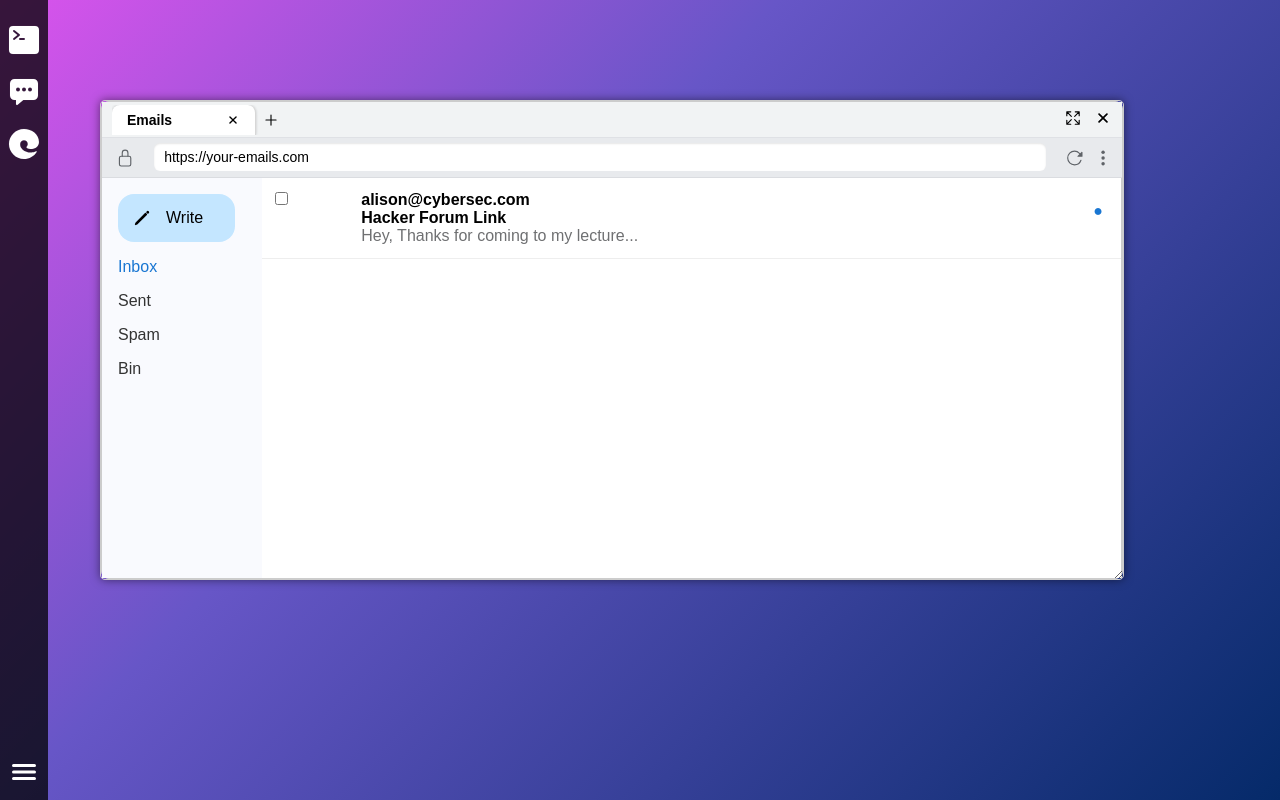
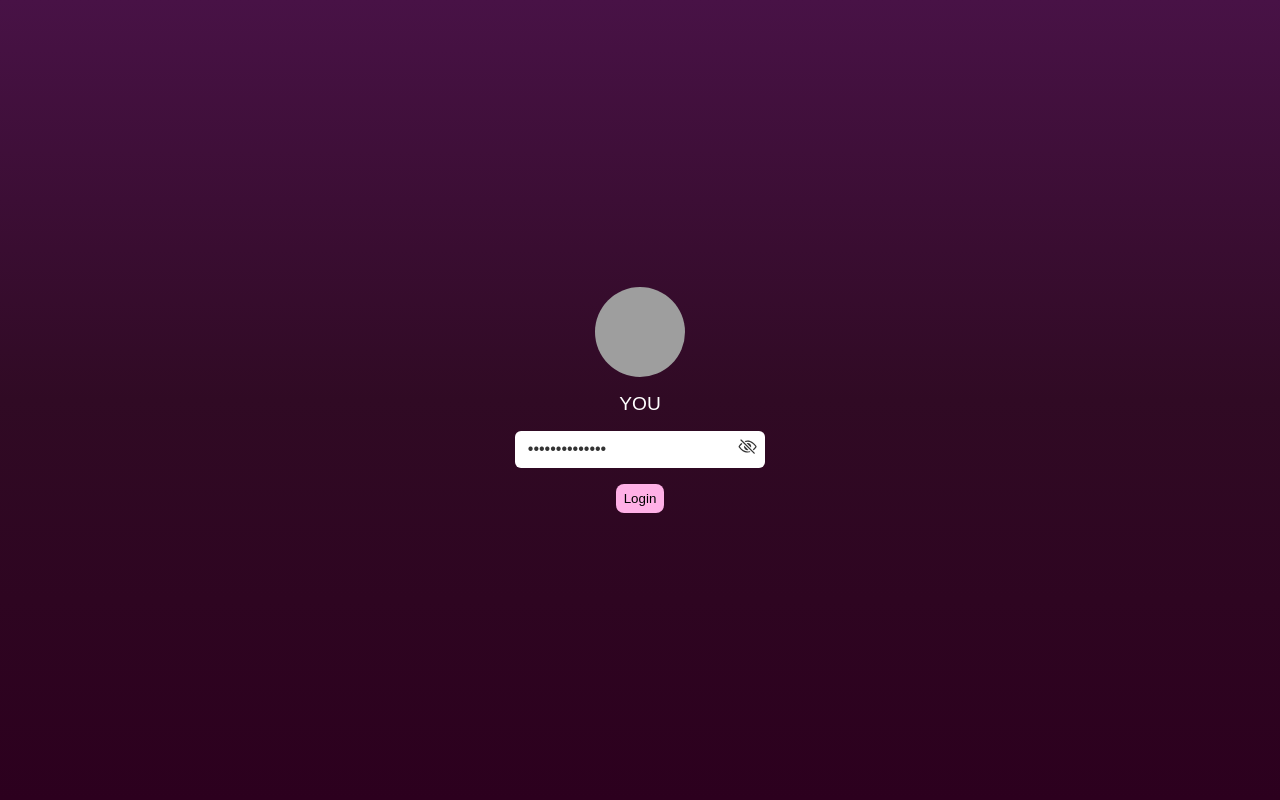
Before and after one commit to sarahatkins/cybersec-info-web, a React (Vite) app in the folder frontend/: page / in a window 1280 px wide. Built offline with nearby package versions, Linux system fonts and the light colour scheme; grey boxes are pictures that could not be loaded.

Commit message:
added login and game end screen

```diff
--- a/frontend/src/App.tsx
+++ b/frontend/src/App.tsx
@@ -2,6 +2,7 @@ import "./App.css";
 import { IonApp } from "@ionic/react";
 import { GameProvider } from "./context/GameContext";
 import FakeDesktop from "./Desktop";
+import Login from "./Login";
 
 export default function App() {
   return (
--- a/frontend/src/Desktop.tsx
+++ b/frontend/src/Desktop.tsx
@@ -5,18 +5,35 @@ import Window from "./pages/Web/Window";
 import { useState } from "react";
 import Chatroom from "./pages/Chatroom/ChatApp";
 import GameMaster from "./components/GameMaster";
+import { useGame } from "./context/GameContext";
+import GameEndWidget from "./GameEnd";
+import Login from "./Login";
 
 export default function FakeDesktop() {
   const [terminalOpen, setTerminalOpen] = useState<boolean>(false);
   const [webOpen, setWebOpen] = useState<boolean>(true);
   const [chatOpen, setChatOpen] = useState<boolean>(false);
+  const [loggedIn, setLoggedIn] = useState<boolean>(false);
 
-  return (
+  const { gameFinished } = useGame();
+
+  return !loggedIn ? (
+    <Login onLogin={() => setLoggedIn(true)} />
+  ) : (
     <div className="desktop-view">
       <GameMaster />
-      <Terminal isOpen={terminalOpen} onClose={() => setTerminalOpen(false)} />
-      <Window isOpen={webOpen} onClose={() => setWebOpen(false)} />
-      <Chatroom isOpen={chatOpen} onClose={() => setChatOpen(false)} />
+      {!gameFinished ? (
+        <>
+          <Terminal
+            isOpen={terminalOpen}
+            onClose={() => setTerminalOpen(false)}
+          />
+          <Window isOpen={webOpen} onClose={() => setWebOpen(false)} />
+          <Chatroom isOpen={chatOpen} onClose={() => setChatOpen(false)} />
+        </>
+      ) : (
+        <GameEndWidget />
+      )}
       <Toolbar
         openTerminal={() => setTerminalOpen(true)}
         openWeb={() => setWebOpen(true)}
--- /dev/null
+++ b/frontend/src/GameEnd.css
@@ -0,0 +1,58 @@
+.game-end-overlay {
+  position: fixed;
+  top: 0;
+  left: 0;
+  width: 100%;
+  height: 100%;
+  background: rgba(10, 10, 10, 0.85);
+  display: flex;
+  justify-content: center;
+  align-items: center;
+  z-index: 1000;
+}
+
+.game-end-box {
+  background: #1e1e1e;
+  color: #fff;
+  padding: 40px 60px;
+  border-radius: 10px;
+  text-align: center;
+  box-shadow: 0 0 20px rgba(255, 255, 255, 0.1);
+  animation: fadeIn 0.5s ease-in-out;
+}
+
+.game-end-box h1 {
+  font-size: 2.5rem;
+  margin-bottom: 20px;
+}
+
+.game-end-box p {
+  font-size: 1.25rem;
+  margin-bottom: 30px;
+}
+
+.restart-btn {
+  background-color: #4caf50;
+  color: white;
+  border: none;
+  padding: 12px 24px;
+  font-size: 1rem;
+  border-radius: 5px;
+  cursor: pointer;
+  transition: background 0.3s;
+}
+
+.restart-btn:hover {
+  background-color: #3e8e41;
+}
+
+@keyframes fadeIn {
+  from {
+    opacity: 0;
+    transform: scale(0.97);
+  }
+  to {
+    opacity: 1;
+    transform: scale(1);
+  }
+}
--- /dev/null
+++ b/frontend/src/GameEnd.tsx
@@ -0,0 +1,42 @@
+import React from "react";
+import "./GameEnd.css";
+
+interface GameEndWidgetProps {
+  message?: string;
+  onRestart?: () => void;
+}
+
+const GameEndWidget: React.FC<GameEndWidgetProps> = ({
+  onRestart,
+}) => {
+  return (
+    <div className="game-end-overlay">
+      <div className="game-end-box">
+        <h1>Game Over</h1>
+        <p>
+          You have completed the game and discovered who created the Mirai bot!
+          <br />
+          Hopefully, you learned a bit about DDoS and what Mirai was :)
+        </p>
+        <p></p>
+        <p>
+          This was based on this article:{" "}
+          <a
+            target="_blank"
+            rel="noopener noreferrer"
+            href="https://www.wired.com/story/mirai-untold-story-three-young-hackers-web-killing-monster/"
+          >
+            The Mirai Confessions
+          </a>
+        </p>
+        {/* {onRestart && ( */}
+        <button className="restart-btn" onClick={onRestart}>
+          Restart
+        </button>
+        {/* )} */}
+      </div>
+    </div>
+  );
+};
+
+export default GameEndWidget;
--- /dev/null
+++ b/frontend/src/Login.css
@@ -0,0 +1,78 @@
+.ubuntu-login {
+  height: 100vh;
+  width: 100vw;
+  background: linear-gradient(to top, #2c001e, #300a24, #481246);
+  display: flex;
+  justify-content: center;
+  align-items: center;
+  font-family: Ubuntu, sans-serif;
+  color: #fff;
+}
+
+.login-box {
+  text-align: center;
+  padding: 2rem;
+}
+
+.avatar {
+  width: 90px;
+  height: 90px;
+  background-color: #444;
+  border-radius: 50%;
+  margin: 0 auto 1rem;
+  background-image: url("https://upload.wikimedia.org/wikipedia/commons/9/99/User_icon.png");
+  background-size: cover;
+  background-position: center;
+}
+
+.username {
+  font-size: 1.2rem;
+  margin-bottom: 1rem;
+}
+
+.login-form {
+  display: flex;
+  flex-direction: column;
+  align-items: center;
+}
+
+.password-wrapper {
+  position: relative;
+  width: 250px;
+}
+
+.password-wrapper input {
+  width: 100%;
+  padding: 0.6rem 2.5rem 0.6rem 0.8rem;
+  border-radius: 6px;
+  border: none;
+  background: #fff;
+  font-size: 1rem;
+  color: #333;
+}
+
+.eye-icon {
+  position: absolute;
+  right: 8px;
+  top: 6px;
+  background: none;
+  border: none;
+  color: #333;
+  font-size: 1.2rem;
+  cursor: pointer;
+}
+
+.login-btn {
+    margin-top: 1rem;
+    padding: 0.5rem;
+    border-radius: 0.5rem;
+    transition: 0.5s;
+    background-color: #ffb0e6;
+}
+
+.login-btn:hover {
+    transform: scale(1.15);
+    background-color:#57013c;
+    color: white;
+    font-weight: bold;
+}
--- /dev/null
+++ b/frontend/src/Login.tsx
@@ -0,0 +1,41 @@
+import React, { useState } from "react";
+import "./Login.css";
+import { IonIcon } from "@ionic/react";
+import { eyeOffOutline, eyeOutline } from "ionicons/icons";
+
+interface LoginProps {
+  onLogin: any;
+}
+
+const Login: React.FC<LoginProps> = ({ onLogin }) => {
+  const [showPassword, setShowPassword] = useState(false);
+
+  return (
+    <div className="ubuntu-login">
+      <div className="login-box">
+        <div className="avatar" />
+        <div className="username">YOU</div>
+
+        <div onSubmit={onLogin} className="login-form">
+          <div className="password-wrapper">
+            <input
+              disabled={true}
+              type={showPassword ? "text" : "password"}
+              value={"whatIsMirai123"}
+            />
+            <button
+              type="button"
+              onClick={() => setShowPassword(!showPassword)}
+              className="eye-icon"
+            >
+              <IonIcon icon={showPassword ? eyeOutline : eyeOffOutline} />
+            </button>
+            <button className="login-btn" onClick={onLogin}>Login</button>
+          </div>
+        </div>
+      </div>
+    </div>
+  );
+};
+
+export default Login;
--- a/frontend/src/components/GameMaster.tsx
+++ b/frontend/src/components/GameMaster.tsx
@@ -12,8 +12,6 @@ import {
   type Person,
 } from "./db";
 
-// TODO: Casefiles, break internet, saving place
-
 const GameMaster: React.FC = ({}) => {
   const {
     gameStage,
@@ -21,6 +19,7 @@ const GameMaster: React.FC = ({}) => {
     setInternetBroken,
     setNewEmail,
     setNewMessage,
+    setGameFinished
   } = useGame();
   // The GAME is just pushing things into an arr
   const pushEmail = (emailData: any) => {
@@ -211,7 +210,7 @@ const GameMaster: React.FC = ({}) => {
               id: 0,
               body: `<p>To whom it may concern,</p>
               <p>We are currently responding to a massive DDoS attack targeting Brian Krebs’s website, <em>KrebsOnSecurity</em>. Akamai, his hosting provider and a major content delivery network (CDN) specializing in DDoS mitigation, was unable to sustain the scale of the assault, forcing them to step back.</p>
-              <p>Google has now stepped in to protect the site via Project Shield, but the attack continues unabated. This attack is being powered by the Mirai botnet — a rapidly spreading network of compromised IoT devices exploiting default credentials such as routers, IP cameras, and DVRs.</p>
+              <p>Google has now stepped in to protect the site via Project Shield, but the attack continues unabated. This attack is being powered by the Mirai botnet - a rapidly spreading network of compromised IoT devices exploiting default credentials such as routers, IP cameras, and DVRs.</p>
               <p>Mirai’s botnet is aggressively taking over infected devices, apparently fighting for control against other botnets. The full extent of the threat is still unknown, and we urgently need assistance in identifying infection points and tracking command-and-control infrastructure.</p>
               <p>We have also notified your supervisor to ensure coordination at all levels.</p>
               <p>Please provide any relevant data or logs you may have as soon as possible. This is a high-priority security incident.</p>
@@ -316,12 +315,13 @@ const GameMaster: React.FC = ({}) => {
             e.sender === PLAYER_EMAIL &&
             e.receiver === "backconnect@backconnect.com"
         );
-        console.log(backConnectEmailThread, game_emails);
+        game_emails[backConnectEmailThread].isRead = false;
+
         backConnectEmailThread != -1 &&
           pushEmailThread(
             backConnectEmailThread,
             `<p>Hello,</p>
-            <p>We want to clarify that BackConnect was previously used—via a BGP hijack—to host servers associated with the Mirai botnet. Since then, we have taken steps to cease any such hosting and have distanced ourselves from those operations.</p>
+            <p>We want to clarify that BackConnect was previously used-via a BGP hijack-to host servers associated with the Mirai botnet. Since then, we have taken steps to cease any such hosting and have distanced ourselves from those operations.</p>
             <p>While we do not have current involvement with Mirai, one of our acquaintances maintains contact with Paras Jha, a cofounder of ProTraf Solutions, who has been linked to Mirai’s development.</p>
             <p>You might consider reaching out to ProTraf for more direct insights. Their website and contact information are publicly available at <a href="https://protraf.com" target="_blank">protraf.com</a>.</p>
             <p>We hope this information assists your investigation.</p>
@@ -333,12 +333,11 @@ const GameMaster: React.FC = ({}) => {
 
         break;
       case 9:
-        // Email from Paras saying that he has nothing to do with it
-        // TODO:
         const parasEmailIndex = game_emails.findIndex(
           (e) =>
             e.sender === PLAYER_EMAIL && e.receiver === "paras.jha@protraf.com"
         );
+        game_emails[parasEmailIndex].isRead = false;
         pushEmailThread(
           parasEmailIndex,
           `
@@ -362,7 +361,7 @@ const GameMaster: React.FC = ({}) => {
             `<p>So today, I have an amazing release for you.</p>
             <p>I've got the source code for the Mirai botnet available here. This malware exploits IoT devices like routers, cameras, and DVRs to launch massive DDoS attacks.</p>
 
-            <p>Use it responsibly — or at your own risk.</p>
+            <p>Use it responsibly - or at your own risk.</p>
             <pre><code>
             // Mirai infection vector - Telnet brute force
             void infect_target(char *ip) {
@@ -406,6 +405,9 @@ const GameMaster: React.FC = ({}) => {
             e.sender === PLAYER_EMAIL &&
             e.receiver === "josiah.white@protraf.com"
         );
+
+        game_emails[josiahEmailIndex].isRead = false;
+
         pushEmailThread(
           josiahEmailIndex,
           `<p>Hey,</p>
@@ -451,6 +453,7 @@ const GameMaster: React.FC = ({}) => {
         break;
       case 14:
         // End screen
+        setGameFinished(true);
         // Epilogue
 
         break;
--- a/frontend/src/components/db.tsx
+++ b/frontend/src/components/db.tsx
@@ -6,11 +6,8 @@ import NotFound from "../pages/Web/WebContentPages/NotFound";
 import ProTraf from "../pages/Web/WebContentPages/ProTraf";
 
 // TODO: You can drag the things off the screen
-// Make it obvious when new messages sent - might be a lost cause
-// Make the cases different cause all of a sudden Google has reached out before we can even comprehend what is happening
-// update protraf sol name in backconnect email - remove WIRED mention
-// TO BOX - email
 //  need to update what happens at the end
+
 export const websiteMap: Record<string, React.FC> = {
   "https://home.com": HomeSite,
   "https://hackerforum.com": HackerForum,
--- a/frontend/src/context/GameContext.tsx
+++ b/frontend/src/context/GameContext.tsx
@@ -9,6 +9,8 @@ type GameContextType = {
   setNewMessage: (newMessage: boolean) => void;
   newEmail:boolean;
   setNewEmail: (newEmail: boolean) => void;
+  gameFinished:boolean;
+  setGameFinished: (finished: boolean) => void;
 };
 
 const GameContext = createContext<GameContextType | undefined>(undefined);
@@ -20,6 +22,7 @@ export const GameProvider: React.FC<{ children: React.ReactNode }> = ({
   const [internetBroken, setInternetBroken] = useState<boolean>(false);
   const [newMessage, setNewMessage] = useState<boolean>(false);
   const [newEmail, setNewEmail] = useState<boolean>(false);
+  const [gameFinished, setGameFinished] = useState<boolean>(true);
 
 // useEffect(() => {
 //   let i = 0;
@@ -36,7 +39,7 @@ export const GameProvider: React.FC<{ children: React.ReactNode }> = ({
 // }, [gameStage]);
   return (
     <GameContext.Provider
-      value={{ gameStage, setGameStage, internetBroken, setInternetBroken, newMessage, setNewMessage,newEmail, setNewEmail }}
+      value={{ gameStage, setGameStage, internetBroken, setInternetBroken, newMessage, setNewMessage,newEmail, setNewEmail, gameFinished, setGameFinished }}
     >
       {children}
     </GameContext.Provider>
--- a/frontend/src/pages/Web/WebContentPages/EmailSite/Email.tsx
+++ b/frontend/src/pages/Web/WebContentPages/EmailSite/Email.tsx
@@ -96,6 +96,7 @@ const EmailMessage: React.FC<EmailProps> = ({
         <>
           <h2 className="email-view-header">{selectedEmail.subject}</h2>
           <h4>From: {selectedEmail.sender}</h4>
+          <h5>To: {selectedEmail.receiver}</h5>
           {thread.map((info, index) => (
             <div className="thread-info" key={index}>
               <p dangerouslySetInnerHTML={{ __html: info.body }} />
```
